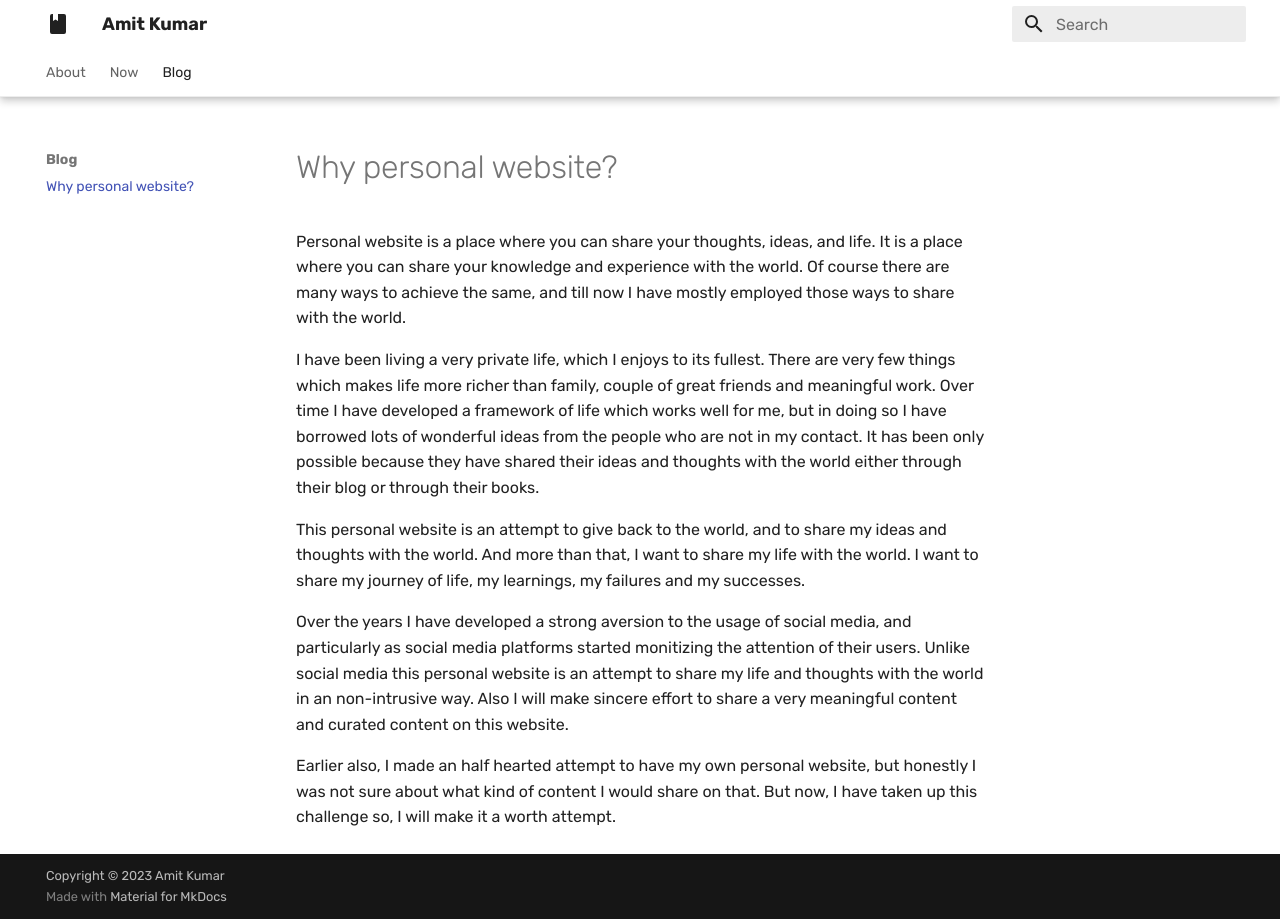
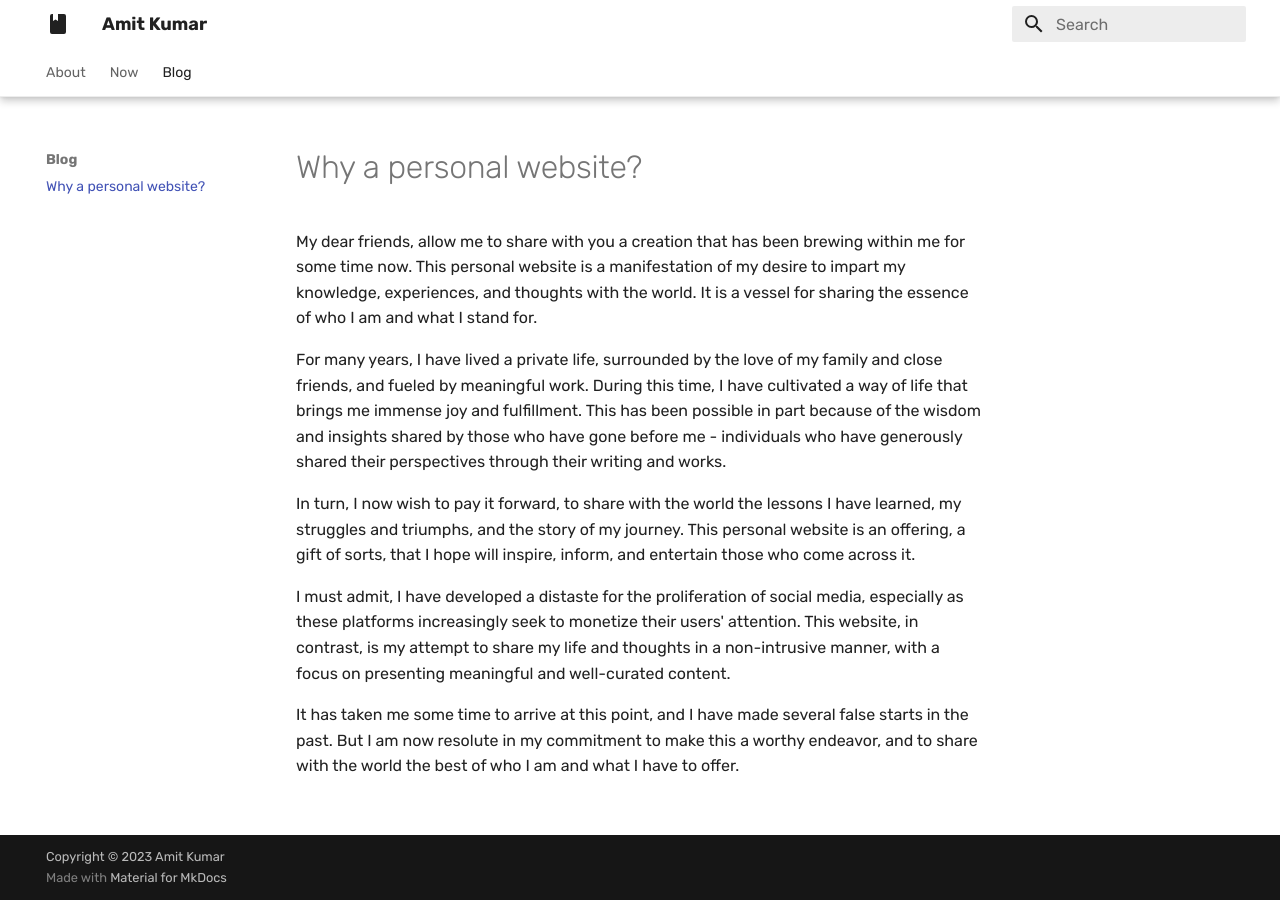
Before and after one commit to amitkmr/amitkmr.github.io, an MkDocs documentation site: the page built from docs/blog/posts/why-personal-website.md, in a window 1280 px wide. Built offline with MkDocs 1.6.1 and Material for MkDocs 9.7.7, drawn with Linux system fonts in a browser that asks for light colours.

Commit message:
Fix blog (#9)

```diff
--- a/docs/blog/posts/why-personal-website.md
+++ b/docs/blog/posts/why-personal-website.md
@@ -7,14 +7,14 @@ categories:
   - General
 ---
 
-# Why personal website?
+# Why a personal website?
 
-Personal website is a place where you can share your thoughts, ideas, and life. It is a place where you can share your knowledge and experience with the world. Of course there are many ways to achieve the same, and till now I have mostly employed those ways to share with the world.
+My dear friends, allow me to share with you a creation that has been brewing within me for some time now. This personal website is a manifestation of my desire to impart my knowledge, experiences, and thoughts with the world. It is a vessel for sharing the essence of who I am and what I stand for.
 
-I have been living a very private life, which I enjoys to its fullest. There are very few things which makes life more richer than family, couple of great friends and meaningful work. Over time I have developed a framework of life which works well for me, but in doing so I have borrowed lots of wonderful ideas from the people who are not in my contact. It has been only possible because they have shared their ideas and thoughts with the world either through their blog or through their books.
+For many years, I have lived a private life, surrounded by the love of my family and close friends, and fueled by meaningful work. During this time, I have cultivated a way of life that brings me immense joy and fulfillment. This has been possible in part because of the wisdom and insights shared by those who have gone before me - individuals who have generously shared their perspectives through their writing and works.
 
-This personal website is an attempt to give back to the world, and to share my ideas and thoughts with the world. And more than that, I want to share my life with the world. I want to share my journey of life, my learnings, my failures and my successes.
+In turn, I now wish to pay it forward, to share with the world the lessons I have learned, my struggles and triumphs, and the story of my journey. This personal website is an offering, a gift of sorts, that I hope will inspire, inform, and entertain those who come across it.
 
-Over the years I have developed a strong aversion to the usage of social media, and particularly as social media platforms started monitizing the attention of their users. Unlike social media this personal website is an attempt to share my life and thoughts with the world in an non-intrusive way. Also I will make sincere effort to share a very meaningful content and curated content on this website.
+I must admit, I have developed a distaste for the proliferation of social media, especially as these platforms increasingly seek to monetize their users' attention. This website, in contrast, is my attempt to share my life and thoughts in a non-intrusive manner, with a focus on presenting meaningful and well-curated content.
 
-Earlier also, I made an half hearted attempt to have my own personal website, but honestly I was not sure about what kind of content I would share on that. But now, I have taken up this challenge so, I will make it a worth attempt.
+It has taken me some time to arrive at this point, and I have made several false starts in the past. But I am now resolute in my commitment to make this a worthy endeavor, and to share with the world the best of who I am and what I have to offer.
```
Also changed, not shown: docs/index.md (+3 -1 lines), docs/now.md (+5 -5 lines).
